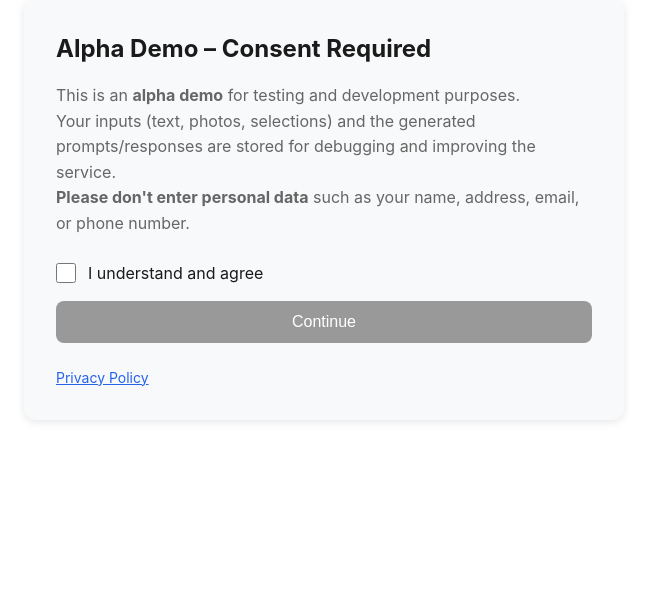
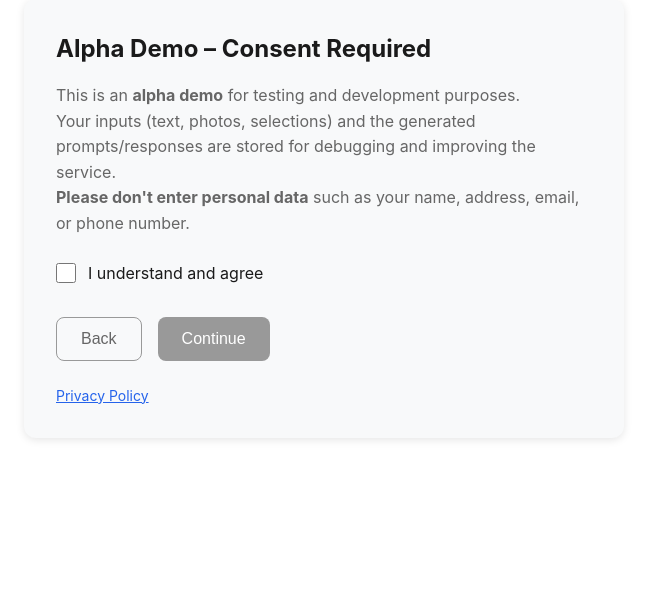
Before and after one commit to tim06927/Daiy, a Flask app: page /consent in a window 1280 px wide. Shown: the part 61-662 px from the top of the page, without its empty margins (316-963 px from the left). Run offline with Flask 3, Linux system fonts and the light colour scheme.

Commit message:
Add Back button and fix Continue button navigation on consent page
Co-authored-by: tim06927 <25033213+tim06927@users.noreply.github.com>

```diff
--- a/web/templates/consent.html
+++ b/web/templates/consent.html
@@ -63,6 +63,25 @@
       background: var(--text-muted, #999);
       cursor: not-allowed;
     }
+    .consent-back-btn {
+      background: transparent;
+      color: var(--text-secondary, #666);
+      border: 1px solid var(--text-muted, #ccc);
+      padding: 0.75rem 1.5rem;
+      border-radius: 8px;
+      font-size: 1rem;
+      cursor: pointer;
+      transition: background 0.2s, border-color 0.2s;
+    }
+    .consent-back-btn:hover {
+      background: var(--surface-hover, #f5f5f5);
+      border-color: var(--text-secondary, #666);
+    }
+    .consent-buttons {
+      display: flex;
+      gap: 1rem;
+      margin-top: 1rem;
+    }
     .consent-footer {
       margin-top: 1.5rem;
       font-size: 0.875rem;
@@ -93,7 +112,10 @@
         <label for="consent">I understand and agree</label>
       </div>
 
-      <button type="submit" class="consent-btn" id="continue-btn" disabled>Continue</button>
+      <div class="consent-buttons">
+        <button type="button" class="consent-back-btn" id="back-btn">Back</button>
+        <button type="submit" class="consent-btn" id="continue-btn" disabled>Continue</button>
+      </div>
     </form>
 
     <div class="consent-footer">
@@ -102,11 +124,17 @@
   </div>
 
   <script>
-    // Enable button when checkbox is checked
+    // Enable Continue button when checkbox is checked
     const checkbox = document.getElementById('consent');
-    const button = document.getElementById('continue-btn');
+    const continueBtn = document.getElementById('continue-btn');
     checkbox.addEventListener('change', function() {
-      button.disabled = !this.checked;
+      continueBtn.disabled = !this.checked;
+    });
+
+    // Back button functionality
+    const backBtn = document.getElementById('back-btn');
+    backBtn.addEventListener('click', function() {
+      window.history.back();
     });
   </script>
 </body>
```
Also changed, not shown: web/tests/test_privacy.py (+34 -0 lines).
